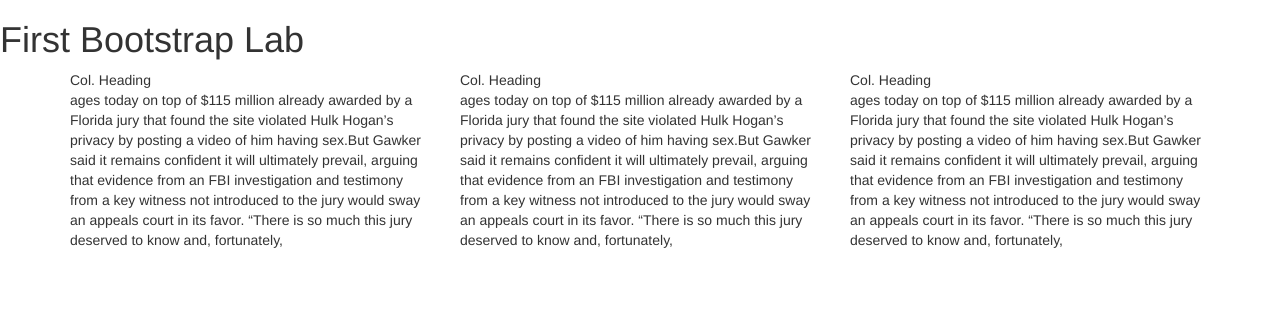
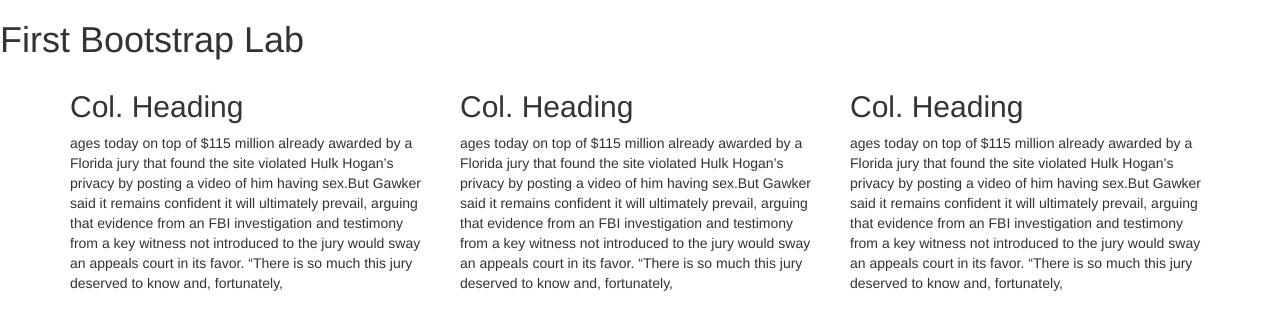
Before and after one commit to SilkyD/bootstrap, a plain HTML site: page index.html in a window 1280 px wide. Drawn offline with nearby package versions, Linux system fonts and the light colour scheme.

Commit message:
Added files via upload

```diff
--- a/index.html
+++ b/index.html
@@ -22,20 +22,20 @@
 
     <div class = "container">
       <div class="row">
-        <div class = "col-md-4"
-          <h2>Col. Heading</hs>
+        <div class = "col-md-4">
+          <h2>Col. Heading</h2>
     <p> ages today on top of $115 million already awarded by a Florida jury that found the site violated Hulk Hogan’s privacy by posting a video of him having sex.But Gawker said it remains confident it will ultimately prevail, arguing that evidence from an FBI investigation and testimony from a key witness not introduced to the jury would sway an appeals court in its favor.
 
 “There is so much this jury deserved to know and, fortunately,  </p>
   </div>
-  <div class = "col-md-4"
-          <h2>Col. Heading</hs>
+  <div class = "col-md-4">
+          <h2>Col. Heading</h2>
     <p> ages today on top of $115 million already awarded by a Florida jury that found the site violated Hulk Hogan’s privacy by posting a video of him having sex.But Gawker said it remains confident it will ultimately prevail, arguing that evidence from an FBI investigation and testimony from a key witness not introduced to the jury would sway an appeals court in its favor.
 
 “There is so much this jury deserved to know and, fortunately,  </p>
   </div>
-  <div class = "col-md-4"
-          <h2>Col. Heading</hs>
+  <div class = "col-md-4">
+          <h2>Col. Heading</h2>
     <p> ages today on top of $115 million already awarded by a Florida jury that found the site violated Hulk Hogan’s privacy by posting a video of him having sex.But Gawker said it remains confident it will ultimately prevail, arguing that evidence from an FBI investigation and testimony from a key witness not introduced to the jury would sway an appeals court in its favor.
 
 “There is so much this jury deserved to know and, fortunately,  </p>
```
